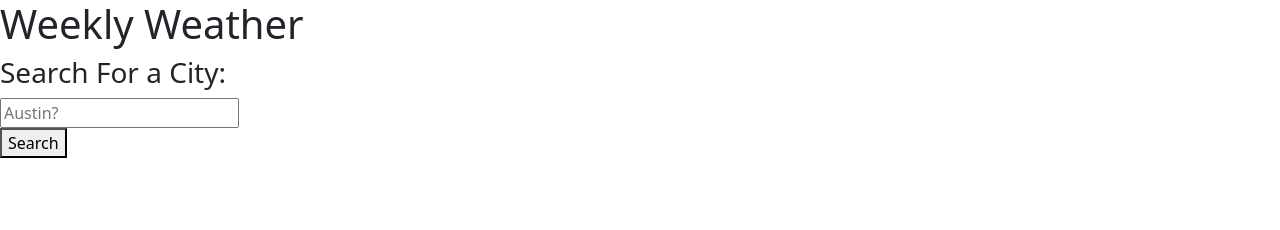
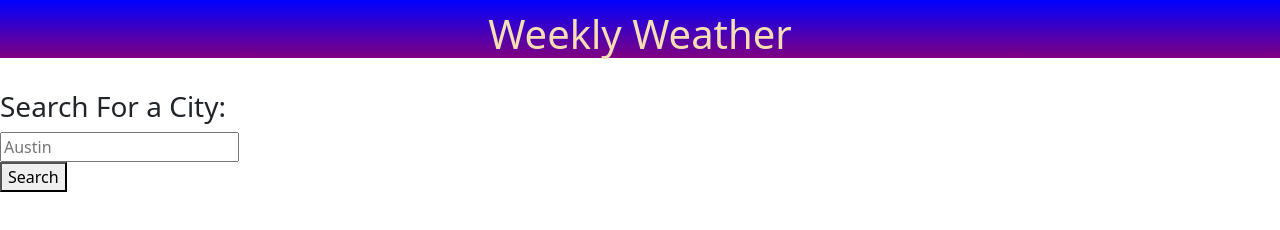
Before and after one commit to steepllama/fuzzy-weather, a plain HTML site: page index.html in a window 1280 px wide. Drawn offline with nearby package versions, Linux system fonts and the light colour scheme.

Commit message:
incorporated classes and id to the header section, added css styles

```diff
--- a/assets/css/main.css
+++ b/assets/css/main.css
@@ -0,0 +1,8 @@
+.header {
+    text-align: center;
+    font-weight: 200;
+    padding: 10px 0px 0px 0px;
+    background-color: blue;
+    background-image: linear-gradient(blue, purple);
+    color: wheat;
+}
--- a/index.html
+++ b/index.html
@@ -11,14 +11,14 @@
 </head>
 <body>
 
-    <header>
+    <header id="main" class="header">
         <h1>Weekly Weather</h1>
     </header>
-
+    <br>
     <main>
         <div>
-            <h3>Search For a City:</h3>
-            <input type="text" placeholder="Austin?">
+            <h3 class="city" id="city" >Search For a City:</h3>
+            <input type="text" placeholder="Austin">
             <br>
             <button type="button">Search</button>
         </div>
```
